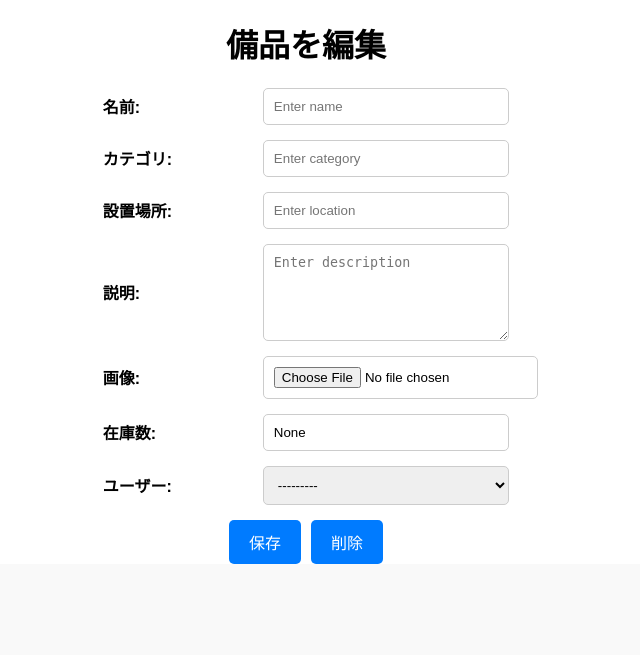
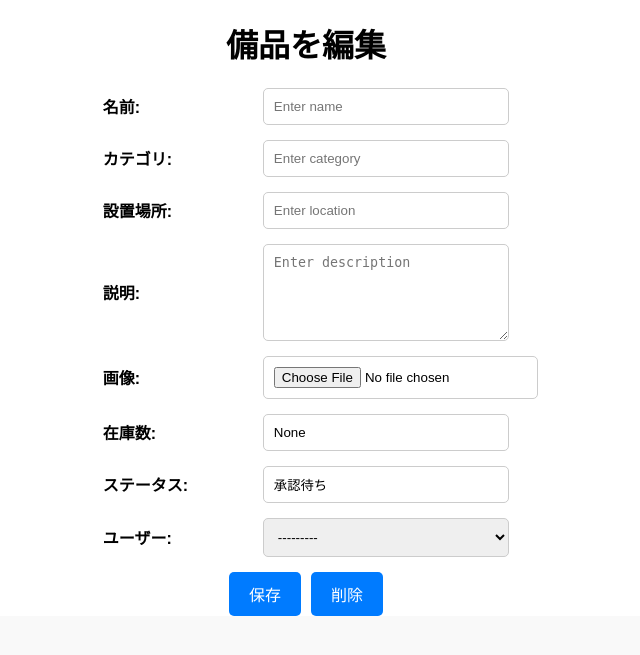
Before and after one commit to tomonoritak/equipment-management-b, a Django app: template templates/posts/itemedit.html in a window 1280 px wide. Shown: the part 95-750 px from the top of the page, without its empty margins (334-974 px from the left). Run offline with Django 4.2, Linux system fonts and the light colour scheme; the template is opened without the code that fills it: values that come from a table or form of the project are taken from there, others are empty.

Commit message:
管理者以外でも保存可能に修正済み

```diff
--- a/templates/posts/itemedit.html
+++ b/templates/posts/itemedit.html
@@ -1,4 +1,4 @@
-<!--備品編集画面-->
+<!-- 備品編集画面 -->
 
 {% extends "base.html" %}
 {% load static %}
@@ -6,17 +6,17 @@
 
 <style>
     .container {
-        width: 80%; /* ページ幅の80%に設定 */
-        min-width: 500px; /* 幅が500px以下にならないように設定 */
-        margin: 50px auto; /* 横方向の中央揃え（上下50pxの余白を設定） */
-        background-color: #fff; /* 背景色を白に設定 */
-        border-radius: 5px; /* 角を5px丸くする */
-        text-align: center; /* テキストを中央揃え */
-        display: flex; /* フレックスボックスでレイアウト */
-        flex-direction: column; /* コンテンツを縦方向に並べる */
-        align-items: center; /* コンテンツを中央揃え */
-        justify-content: center; /* コンテンツを中央に配置 */
-        height: auto; /* 高さはコンテンツに応じて自動調整 */
+        width: 80%;
+        min-width: 500px;
+        margin: 50px auto;
+        background-color: #fff;
+        border-radius: 5px;
+        text-align: center;
+        display: flex;
+        flex-direction: column;
+        align-items: center;
+        justify-content: center;
+        height: auto;
     }
 
     .box {
@@ -28,16 +28,16 @@
     }
 
     .form-group {
-        margin-bottom: 15px; /* 下部に15pxの余白を設定 */
-        display: flex; /* フレックスボックスでレイアウト */
-        align-items: center; /* コンテンツを垂直方向に中央に揃える */
+        margin-bottom: 15px;
+        display: flex;
+        align-items: center;
     }
 
     .form-group label {
-        margin-right: 10px; /* ラベルと入力フィールドの間に10pxの余白を設定 */
-        flex: 0 0 150px; /* ラベルの幅を固定 */
-        text-align: left; /* ラベルのテキストを右揃え */
-        font-weight: bold; /* 文字を太字にする */
+        margin-right: 10px;
+        flex: 0 0 150px;
+        text-align: left;
+        font-weight: bold;
     }
 
     .form-group input[type="text"],
@@ -45,33 +45,31 @@
     .form-group textarea,
     .form-group input[type="file"],
     .form-group select {
-        flex: 1; /* 入力フィールドを残りのスペースに合わせて広げる */
-        padding: 10px; /* 内側の余白を10pxに設定 */
-        border: 1px solid #ccc; /* 薄い灰色のボーダーを設定 */
-        border-radius: 5px; /* 角を5px丸くする */
-        max-width: 1500px; /* 最大幅を500pxに制限 */
+        flex: 1;
+        padding: 10px;
+        border: 1px solid #ccc;
+        border-radius: 5px;
+        max-width: 1500px;
     }
 
-      /* ボタンの基本スタイル */
     .btn {
-        padding: 10px 20px; /* 内側の余白（上下10px、左右20px） */
-        background-color: #007bff; /* 背景色（青） */
-        border: none; /* ボーダーなし */
-        border-radius: 5px; /* 角を5px丸くする */
-        color: white; /* 文字色を白に設定 */
-        font-size: 16px; /* 文字サイズを16pxに設定 */
-        text-align: center; /* 文字を中央揃え */
-        text-decoration: none; /* テキストの下線を削除 */
-        display: inline-block; /* 要素をインラインブロックにして、幅を設定 */
-        transition: background-color 0.3s ease, transform 0.3s ease; /* 背景色とトランスフォームの遷移効果 */
+        padding: 10px 20px;
+        background-color: #007bff;
+        border: none;
+        border-radius: 5px;
+        color: white;
+        font-size: 16px;
+        text-align: center;
+        text-decoration: none;
+        display: inline-block;
+        transition: background-color 0.3s ease, transform 0.3s ease;
     }
 
-      .item_btn{
-        display:flex;
-        gap: 10px; /* ボタン間の隙間を10pxに設定 */
-        justify-content: center; /* ボタンを中央に揃える */
+    .item_btn {
+        display: flex;
+        gap: 10px;
+        justify-content: center;
     }
-
 </style>
 
 <title>備品編集画面</title>
@@ -108,17 +106,18 @@
 
         <div class="form-group">
             <label for="{{ form.stock_quantity.id_for_label }}">在庫数:</label>
-            <!-- ここから変更できないようにして    済 -->
+            <!-- ここから変更できないようにして -->
             <input type="text" id="{{ form.stock_quantity.id_for_label }}" name="{{ form.stock_quantity.html_name }}" value="{{ form.stock_quantity.value }}" readonly>
         </div>
 
-        {% if user.is_superuser %} <!-- ●須貝さん修正しました。確認お願いします。 -->
         <div class="form-group">
             <label for="{{ form.status.id_for_label }}">ステータス:</label>
-            <!-- 管理者のみ変更可能へ    済 -->
+            {% if user.is_superuser %}
             {{ form.status }}
+            {% else %}
+            <input type="text" id="{{  form.status.id_for_label }}" name="{{  form.status.html_name }}" value="{{  form.status.value }}" readonly>
+            {% endif %}
         </div>
-        {% endif %}
 
         <div class="form-group">
             <label for="{{ form.user.id_for_label }}">ユーザー:</label>
@@ -129,7 +128,7 @@
             <div>
               <button type="submit" class="btn">保存</button>
             </div>
-    </form>
+
             <!-- 削除用のフォーム -->
             <div>
                 <form action="{% url 'Posts:delete' posts.id %}" method="post">
@@ -137,7 +136,9 @@
                     <button type="submit" class="btn btn-danger">削除</button>
                 </form>
             </div>
+        </div>
 
+    </form>
 </div>
 
 {% endblock content %}
```
Also changed, not shown: config/Lsettings.py (renamed from config/Msettings.py, +16 -18 lines), config/settings.py (+18 -16 lines), db.sqlite3, posts/migrations/0003_stockhistory_user.py (added). Lines whose indentation alone changed are shown as unchanged.
